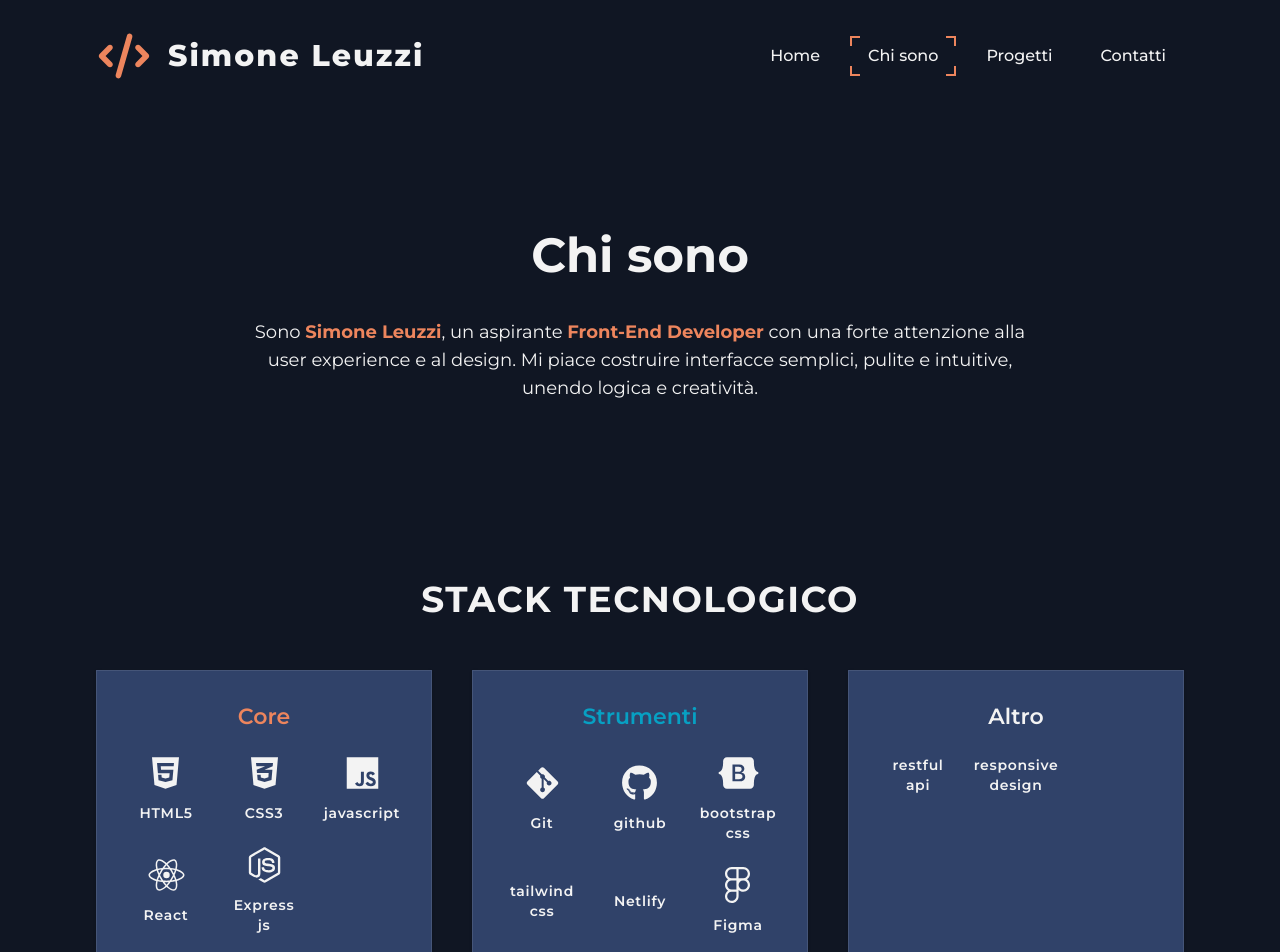
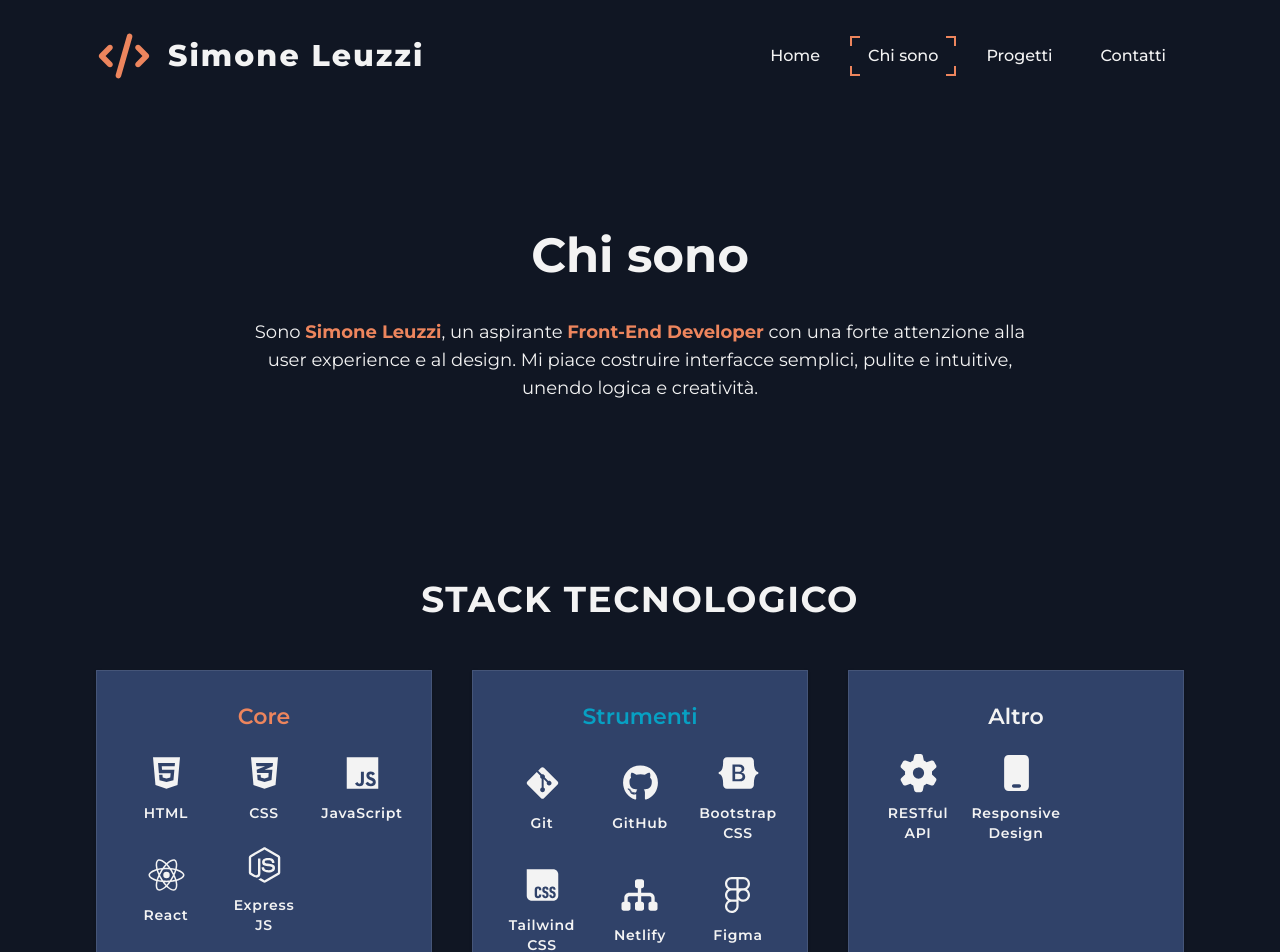
Before and after one commit to SimoL-003/my-portfolio, a React (Vite) app: page /about-me in a window 1280 px wide. Shown: the top 952 px of the page. Built offline with nearby package versions, Linux system fonts and the light colour scheme.

Commit message:
style: add icons in stack file

```diff
--- a/src/assets/icons/icons.js
+++ b/src/assets/icons/icons.js
@@ -11,15 +11,19 @@ import {
   faSquareGithub,
   faDiscord,
   faFigma,
+  faCss,
 } from "@fortawesome/free-brands-svg-icons";
 import {
   faAnglesUp,
   faBars,
   faBullseye,
   faEnvelope,
+  faGear,
   faGraduationCap,
   faLaptopCode,
+  faMobile,
   faPuzzlePiece,
+  faSitemap,
   faSquarePhone,
 } from "@fortawesome/free-solid-svg-icons";
 
@@ -35,6 +39,7 @@ export const icons = {
   // Dev stack
   html: faHtml5,
   css: faCss3Alt,
+  generalCss: faCss,
   js: faJs,
   react: faReact,
   git: faGitAlt,
@@ -42,6 +47,9 @@ export const icons = {
   bootstrap: faBootstrap,
   node: faNodeJs,
   figma: faFigma,
+  responsive: faMobile,
+  generalSettings: faGear,
+  sitemap: faSitemap,
 
   // Footer
   linkedIn: faLinkedin,
--- a/src/data/stack.js
+++ b/src/data/stack.js
@@ -4,17 +4,17 @@ import { icons } from "../assets/icons/icons";
 
 const stack = [
   {
-    title: "HTML5",
+    title: "HTML",
     icon: icons.html,
     type: "core",
   },
   {
-    title: "CSS3",
+    title: "CSS",
     icon: icons.css,
     type: "core",
   },
   {
-    title: "javascript",
+    title: "JavaScript",
     icon: icons.js,
     type: "core",
   },
@@ -29,38 +29,38 @@ const stack = [
     type: "tool",
   },
   {
-    title: "github",
+    title: "GitHub",
     icon: icons.github,
     type: "tool",
   },
   {
-    title: "Express js",
+    title: "Express JS",
     icon: icons.node,
     type: "core",
   },
   {
-    title: "restful api",
-    icon: "",
+    title: "RESTful API",
+    icon: icons.generalSettings,
     type: "other",
   },
   {
-    title: "bootstrap css",
+    title: "Bootstrap CSS",
     icon: icons.bootstrap,
     type: "tool",
   },
   {
-    title: "tailwind css",
-    icon: "",
+    title: "Tailwind CSS",
+    icon: icons.generalCss,
     type: "tool",
   },
   {
-    title: "responsive design",
-    icon: "",
+    title: "Responsive Design",
+    icon: icons.responsive,
     type: "other",
   },
   {
     title: "Netlify",
-    icon: "",
+    icon: icons.sitemap,
     type: "tool",
   },
   {
```
